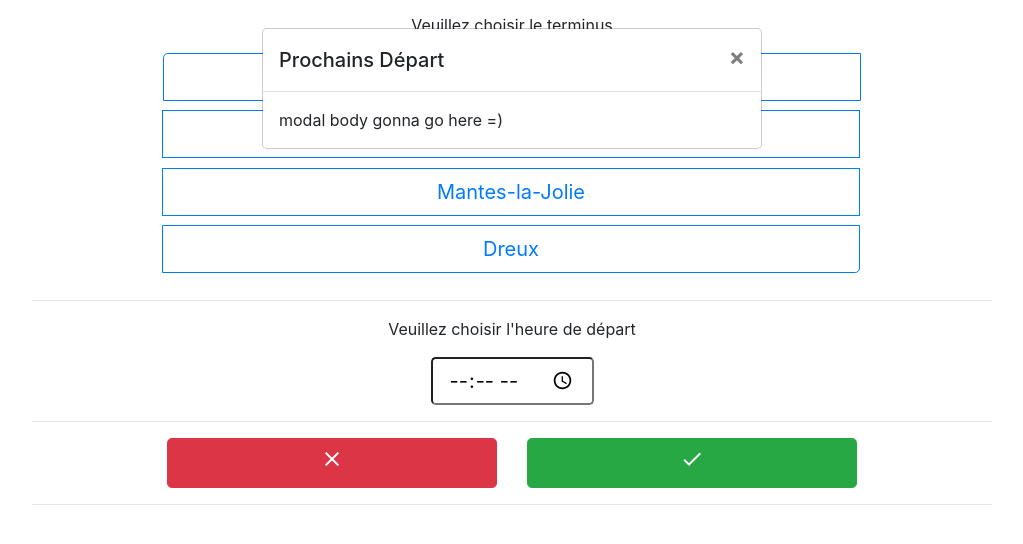
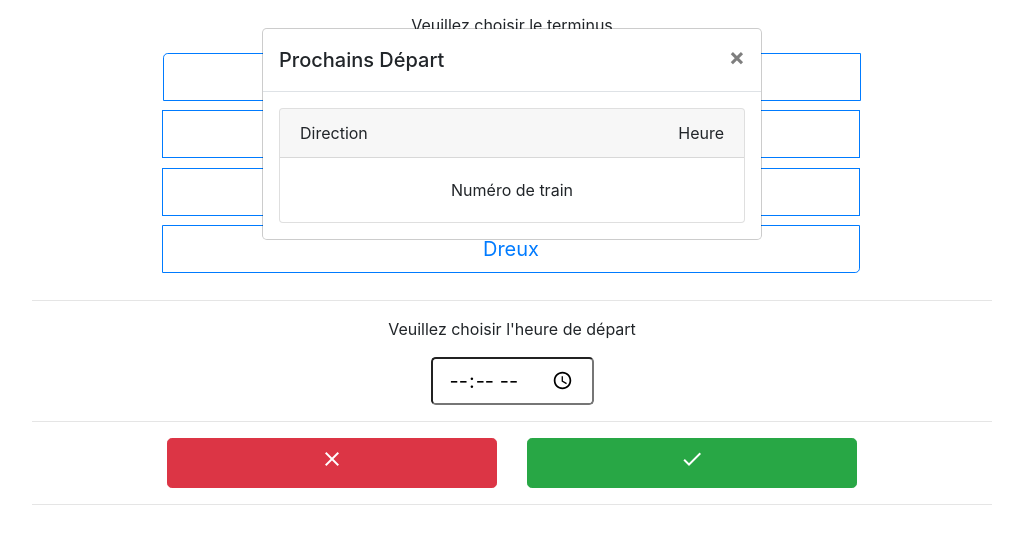
Before and after one commit to laviagicien/numTrain, an Angular app: page / in a window 1280 px wide. Shown: the top 544 px of the page, without its empty margins (128-1151 px from the left). Built offline with nearby package versions, Linux system fonts and the light colour scheme; a web font is replaced by a local one.

Commit message:
adding modal content

```diff
--- a/src/app/app.component.html
+++ b/src/app/app.component.html
@@ -12,7 +12,7 @@
     </div>
 </div>
 <div class="row h-100 w-100 mx-auto">
-    <div class="w-75 mx-auto">
+    <div class="w-100 mx-auto">
         <app-next-departure></app-next-departure>
     </div>
 </div>
--- a/src/app/app.module.ts
+++ b/src/app/app.module.ts
@@ -10,6 +10,7 @@ import { ButtonPanelComponent } from './button-panel/button-panel.component';
 import { ShowTrainComponent } from './show-train/show-train.component';
 import { ActiveStateDirective } from './active-state.directive';
 import { NextDepartureComponent } from './next-departure/next-departure.component';
+import { ListOfDepartureComponent } from './next-departure/list-of-departure/list-of-departure.component';
 
 
 
@@ -22,6 +23,7 @@ import { NextDepartureComponent } from './next-departure/next-departure.componen
     ShowTrainComponent,
     ActiveStateDirective,
     NextDepartureComponent,
+    ListOfDepartureComponent,
   ],
   imports: [
     BrowserModule,
--- /dev/null
+++ b/src/app/next-departure/list-of-departure/list-of-departure.component.html
@@ -0,0 +1,9 @@
+<div class="card">
+  <div class="card-header">
+    <span style="display: block; float: left">Direction</span>
+    <span style="display: block; float: right">Heure</span>
+  </div>
+  <div class="card-body" style="text-align: center">
+    Num&eacute;ro de train
+  </div>
+</div>
--- /dev/null
+++ b/src/app/next-departure/list-of-departure/list-of-departure.component.ts
@@ -0,0 +1,15 @@
+import { Component, OnInit } from '@angular/core';
+
+@Component({
+  selector: 'app-list-of-departure',
+  templateUrl: './list-of-departure.component.html',
+  styleUrls: ['./list-of-departure.component.css']
+})
+export class ListOfDepartureComponent implements OnInit {
+
+  constructor() { }
+
+  ngOnInit() {
+  }
+
+}
--- a/src/app/next-departure/next-departure.component.html
+++ b/src/app/next-departure/next-departure.component.html
@@ -8,7 +8,7 @@
         </button>
       </div>
       <div class="modal-body">
-        modal body gonna go here =)
+        <app-list-of-departure></app-list-of-departure>
       </div>
     </div>
   </div>
--- a/src/app/schedule.model.ts
+++ /dev/null
@@ -1,3 +0,0 @@
-export class Schedule {
-
-}
```
Also changed, not shown: src/app/next-departure/list-of-departure/list-of-departure.component.css (added).
